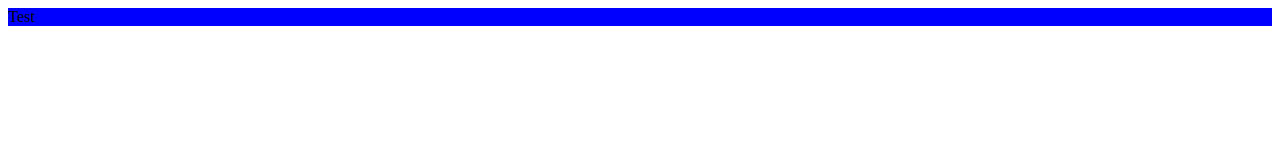
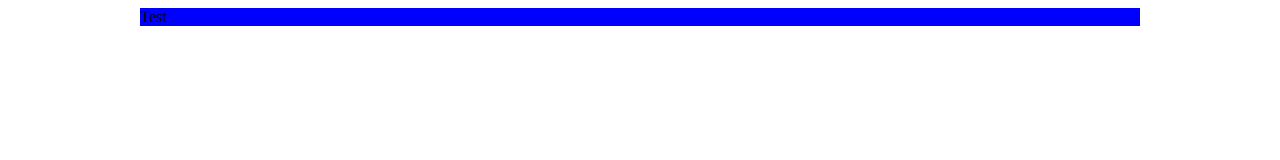
Before and after one commit to cpulover-projects/bbc-clone-website, a plain HTML site: page bbc.html in a window 1280 px wide. Drawn offline with Linux system fonts and the light colour scheme.

Commit message:
Update html with VSCode

```diff
--- a/bbc.html
+++ b/bbc.html
@@ -1,18 +1,19 @@
 <html>
+
 <head>
-        <meta name="generator"
-        content="HTML Tidy for HTML5 (experimental) for Windows https://github.com/w3c/tidy-html5/tree/c63cc39" />
     <title>Technology - BBC News</title>
     <style type="text/css">
         #headbar {
-                width:100%;
-                margin:0 auto;
+            < !-- give a fix width and magin 0 auto to center the div-->;
+            width: 1000px;
+            margin: 0 auto;
             background-color: blue;
         }
-
     </style>
 </head>
+
 <body>
     <div id="headbar">Test</div>
 </body>
+
 </html>
```
Lines whose indentation alone changed are shown as unchanged.
